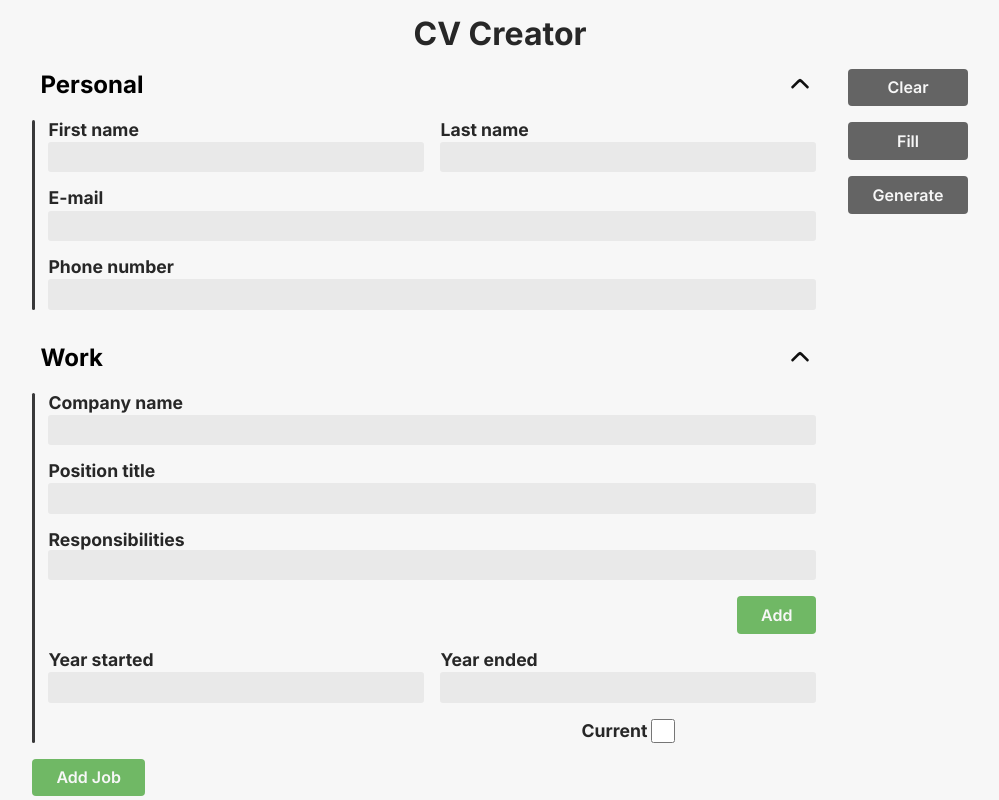
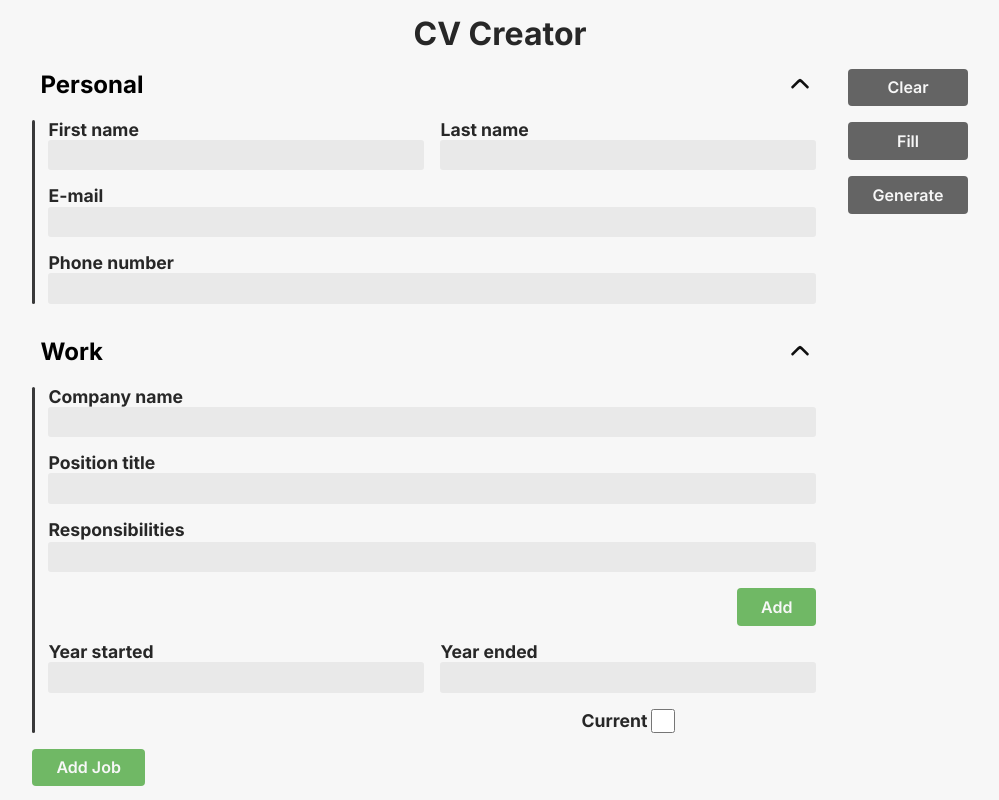
Before and after one commit to bigacz/cv-creator, a React (Vite) app: page / in a window 1280 px wide. Shown: the top 800 px of the page, without its empty margins (140-1139 px from the left). Built offline with nearby package versions, Linux system fonts and the light colour scheme.

Commit message:
add gap in responsibilities

```diff
--- a/src/components/editor/EditorSection.jsx
+++ b/src/components/editor/EditorSection.jsx
@@ -25,6 +25,7 @@ function EditorSection({ inputsAttributes }) {
     ];
 
     if (isValidElement(element)) {
+      labelClasses.push('editor-section__label--element');
       const classes = labelClasses.join(' ');
 
       return (
--- a/src/styles/components/editor/EditorSection.css
+++ b/src/styles/components/editor/EditorSection.css
@@ -24,10 +24,14 @@
   height: calc(100% - 2rem);
 }
 
+.editor-section__label--element {
+  display: grid;
+  gap: 2px;
+}
+
 .editor-section__label--regular {
   display: grid;
   grid-template-rows: max-content 1.9rem;
-  gap: 2px;
 
   position: relative;
 }
```
